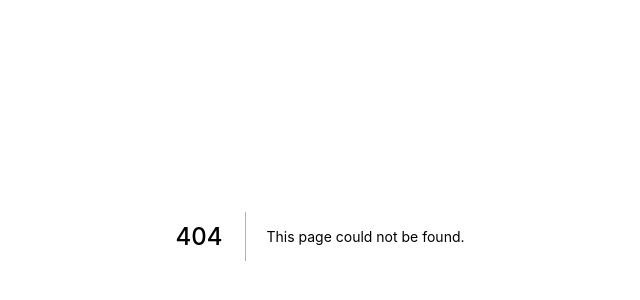
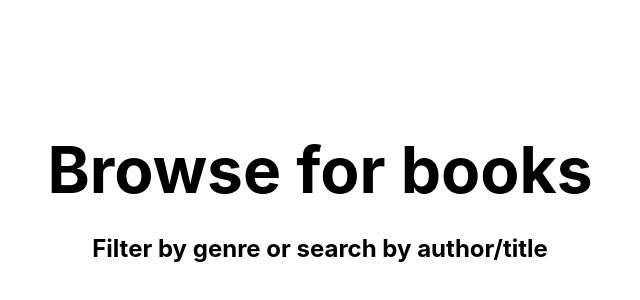
Before and after one commit to nmegrant/book-app, a Next.js app: page /browse in a window 1280 px wide. Before the commit this address had no page. Shown: the part 164-464 px from the top of the page, without its empty margins (320-960 px from the left). Built offline with nearby package versions, Linux system fonts and the light colour scheme.

Commit message:
Create browse and book pages

```diff
--- /dev/null
+++ b/pages/browse/index.js
@@ -0,0 +1,21 @@
+import Head from "next/head";
+import styles from "../../styles/Home.module.css";
+
+export default function Browse() {
+  return (
+    <div className={styles.container}>
+      <Head>
+        <title>Browser for Books</title>
+        {/* <link rel="icon" href="/favicon.ico" /> */}
+      </Head>
+
+      <main className={styles.main}>
+        <h1 className={styles.title}>Browse for books</h1>
+        <h3 className={styles.description}>
+          Filter by genre or search by author/title
+        </h3>
+        <div className={styles.grid}></div>
+      </main>
+    </div>
+  );
+}
```
Also changed, not shown: pages/browse/[id].js (added, +18 -0 lines).
